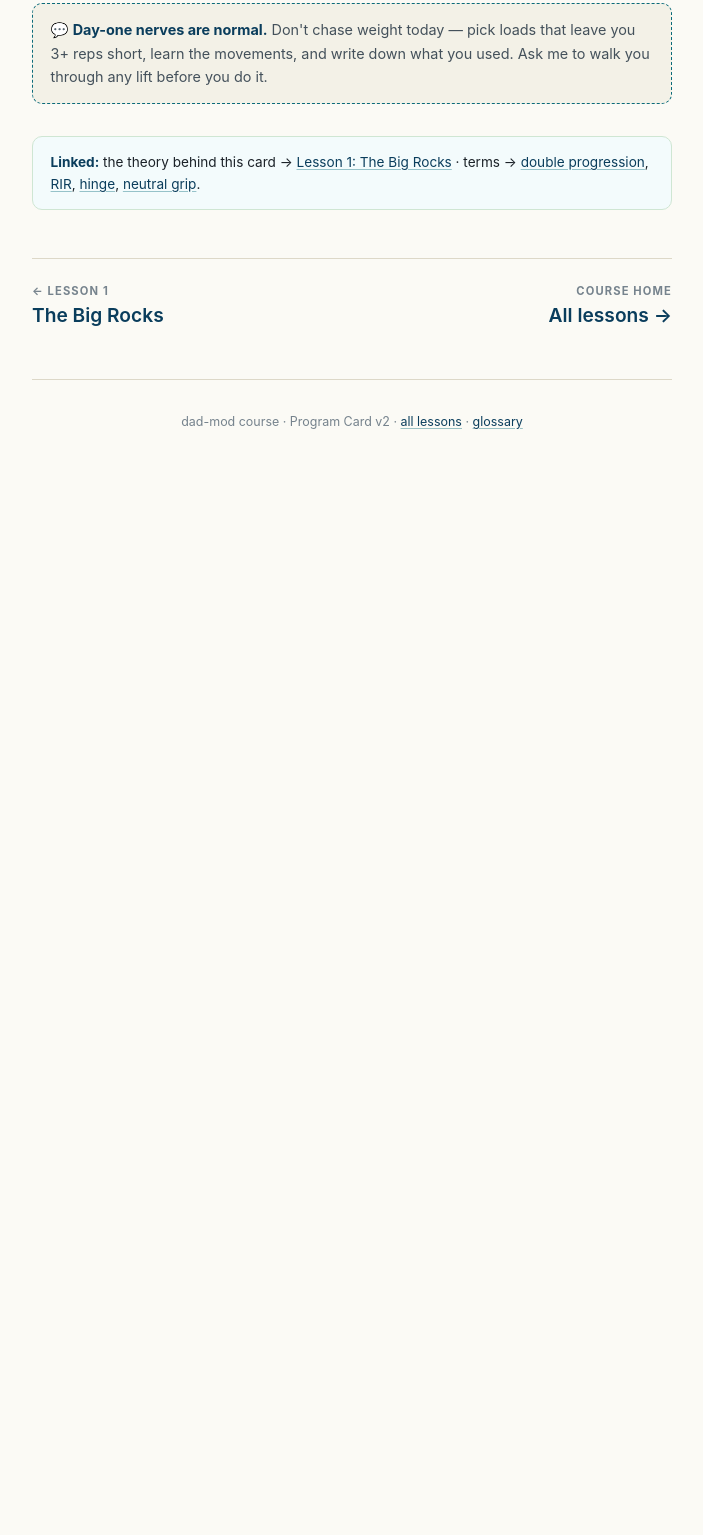
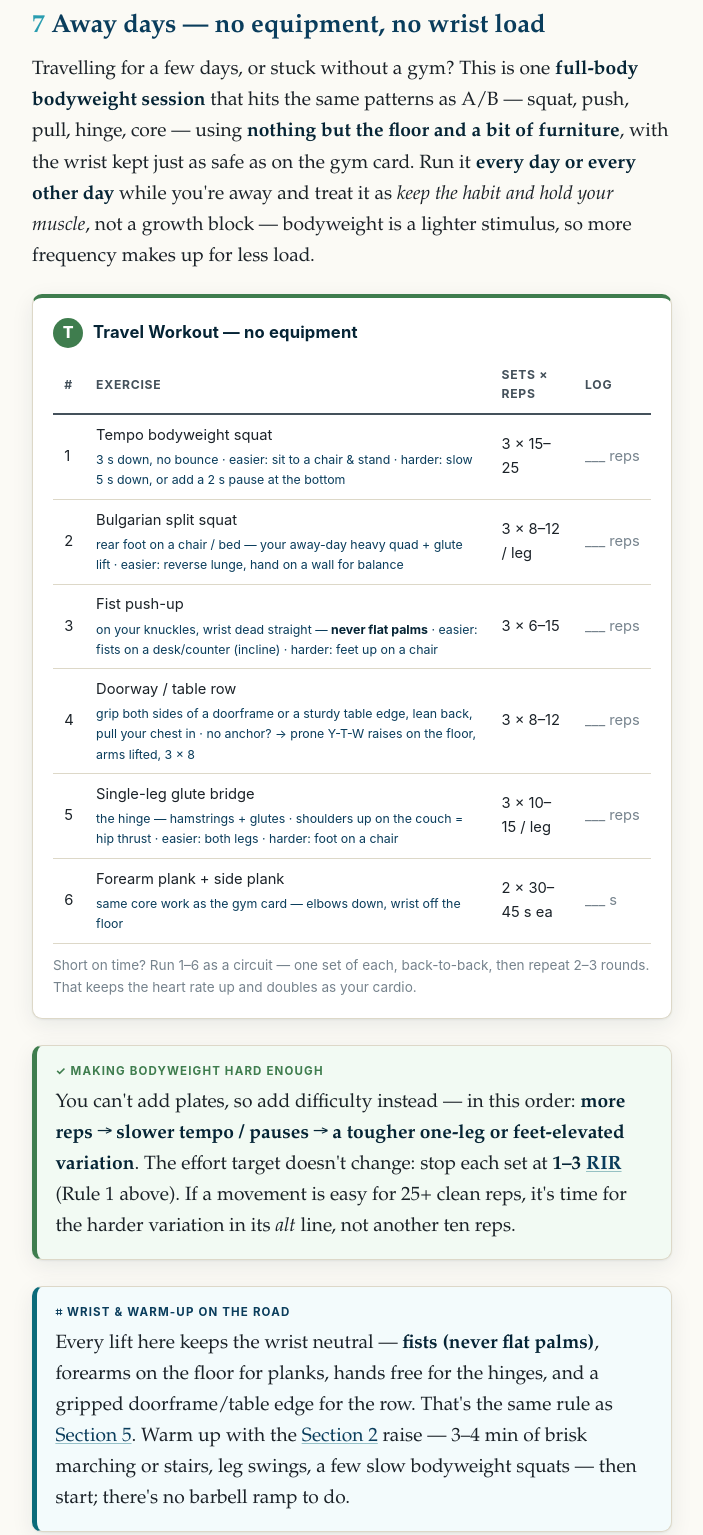
Before and after one commit to chrisfraser/dad-mod, a plain HTML site: page reference/program-card.html in a window 1280 px wide. Shown: the part 5373-6908 px from the top of the page, without its empty margins (288-991 px from the left). Before the commit the page ends 5934 px from the top, so only its background shows below. Drawn offline with Linux system fonts and the light colour scheme.

Commit message:
Program Card: add no-equipment travel workout (Section 7)
Full-body bodyweight session for away days, mirroring A/B patterns
(squat, push, pull, hinge, core) and keeping the scaphoid-safe wrist
rules: fists not palms, forearms for planks, hands-free hinges.
Adds anchor IDs to Sections 2 and 5 for the new cross-references.

Co-Authored-By: Claude Opus 4.8 (1M context) <noreply@anthropic.com>

```diff
--- a/reference/program-card.html
+++ b/reference/program-card.html
@@ -65,7 +65,7 @@
   </div>
 
   <!-- ===== WARM-UP ===== -->
-  <h2><span class="num">2</span>Warm-up — about 6 minutes</h2>
+  <h2 id="warmup"><span class="num">2</span>Warm-up — about 6 minutes</h2>
   <p><strong>Raise (3–4 min):</strong> easy bike / row / incline walk, then bodyweight squats, leg swings, band
   pull-aparts, gentle wrist circles. <strong>Ramp (2–3 min):</strong> on the <em>first</em> big lift only, do 2–3
   build-up sets (light → ~60% → ~80% of your working weight, ~5 reps each). Skip long static stretches before
@@ -146,7 +146,7 @@
   </div>
 
   <!-- ===== WRIST ===== -->
-  <h2><span class="num">5</span>The wrist rules (scaphoid)</h2>
+  <h2 id="wrist"><span class="num">5</span>The wrist rules (scaphoid)</h2>
 
   <div class="callout warning">
     <div class="callout-label">⚠ Avoid</div>
@@ -192,6 +192,48 @@
     </ul>
   </div>
 
+  <!-- ===== TRAVEL / AWAY DAY ===== -->
+  <h2><span class="num">7</span>Away days — no equipment, no wrist load</h2>
+  <p>Travelling for a few days, or stuck without a gym? This is one <strong>full-body bodyweight session</strong>
+  that hits the same patterns as A/B — squat, push, pull, hinge, core — using <strong>nothing but the floor and a
+  bit of furniture</strong>, with the wrist kept just as safe as on the gym card. Run it <strong>every day or every
+  other day</strong> while you're away and treat it as <em>keep the habit and hold your muscle</em>, not a growth
+  block — bodyweight is a lighter stimulus, so more frequency makes up for less load.</p>
+
+  <div class="workout" id="workout-t" style="border-top-color:var(--kelp)">
+    <h3><span class="badge" style="background:var(--kelp)">T</span> Travel Workout — no equipment</h3>
+    <table>
+      <thead><tr><th>#</th><th>Exercise</th><th>Sets × reps</th><th>Log</th></tr></thead>
+      <tbody>
+        <tr><td>1</td><td>Tempo bodyweight squat<span class="alt">3 s down, no bounce · easier: sit to a chair &amp; stand · harder: slow 5 s down, or add a 2 s pause at the bottom</span></td><td>3 × 15–25</td><td class="log">___ reps</td></tr>
+        <tr><td>2</td><td>Bulgarian split squat<span class="alt">rear foot on a chair / bed — your away-day heavy quad + glute lift · easier: reverse lunge, hand on a wall for balance</span></td><td>3 × 8–12 / leg</td><td class="log">___ reps</td></tr>
+        <tr><td>3</td><td>Fist push-up<span class="alt">on your knuckles, wrist dead straight — <strong>never flat palms</strong> · easier: fists on a desk/counter (incline) · harder: feet up on a chair</span></td><td>3 × 6–15</td><td class="log">___ reps</td></tr>
+        <tr><td>4</td><td>Doorway / table row<span class="alt">grip both sides of a doorframe or a sturdy table edge, lean back, pull your chest in · no anchor? → prone Y-T-W raises on the floor, arms lifted, 3 × 8</span></td><td>3 × 8–12</td><td class="log">___ reps</td></tr>
+        <tr><td>5</td><td>Single-leg glute bridge<span class="alt">the hinge — hamstrings + glutes · shoulders up on the couch = hip thrust · easier: both legs · harder: foot on a chair</span></td><td>3 × 10–15 / leg</td><td class="log">___ reps</td></tr>
+        <tr><td>6</td><td>Forearm plank + side plank<span class="alt">same core work as the gym card — elbows down, wrist off the floor</span></td><td>2 × 30–45 s ea</td><td class="log">___ s</td></tr>
+      </tbody>
+    </table>
+    <p class="muted" style="font-family:var(--sans);font-size:.85rem;margin:.6rem 0 0">Short on time? Run 1–6 as a
+    circuit — one set of each, back-to-back, then repeat 2–3 rounds. That keeps the heart rate up and doubles as your
+    cardio.</p>
+  </div>
+
+  <div class="callout build">
+    <div class="callout-label">✓ Making bodyweight hard enough</div>
+    <p>You can't add plates, so add difficulty instead — in this order: <strong>more reps → slower tempo / pauses →
+    a tougher one-leg or feet-elevated variation</strong>. The effort target doesn't change: stop each set at
+    <strong>1–3 <a href="glossary.html#rir">RIR</a></strong> (Rule 1 above). If a movement is easy for 25+ clean
+    reps, it's time for the harder variation in its <em>alt</em> line, not another ten reps.</p>
+  </div>
+
+  <div class="callout note">
+    <div class="callout-label">⌗ Wrist &amp; warm-up on the road</div>
+    <p>Every lift here keeps the wrist neutral — <strong>fists (never flat palms)</strong>, forearms on the floor
+    for planks, hands free for the hinges, and a gripped doorframe/table edge for the row. That's the same rule as
+    <a href="#wrist">Section 5</a>. Warm up with the <a href="#warmup">Section 2</a> raise — 3–4 min of brisk marching or
+    stairs, leg swings, a few slow bodyweight squats — then start; there's no barbell ramp to do.</p>
+  </div>
+
   <div class="ask-teacher">
     💬 <b>Day-one nerves are normal.</b> Don't chase weight today — pick loads that leave you 3+ reps short, learn
     the movements, and write down what you used. Ask me to walk you through any lift before you do it.
```
